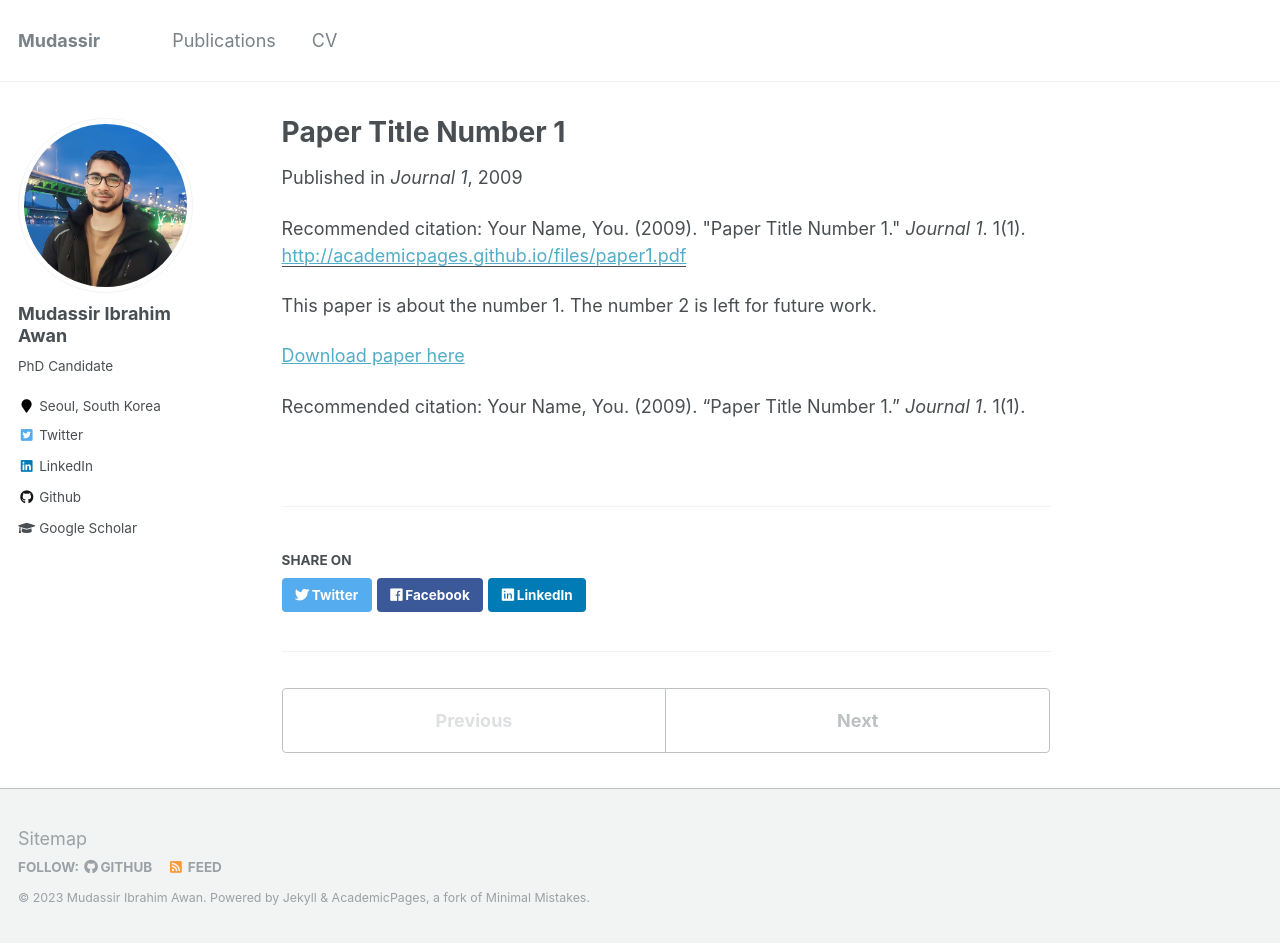
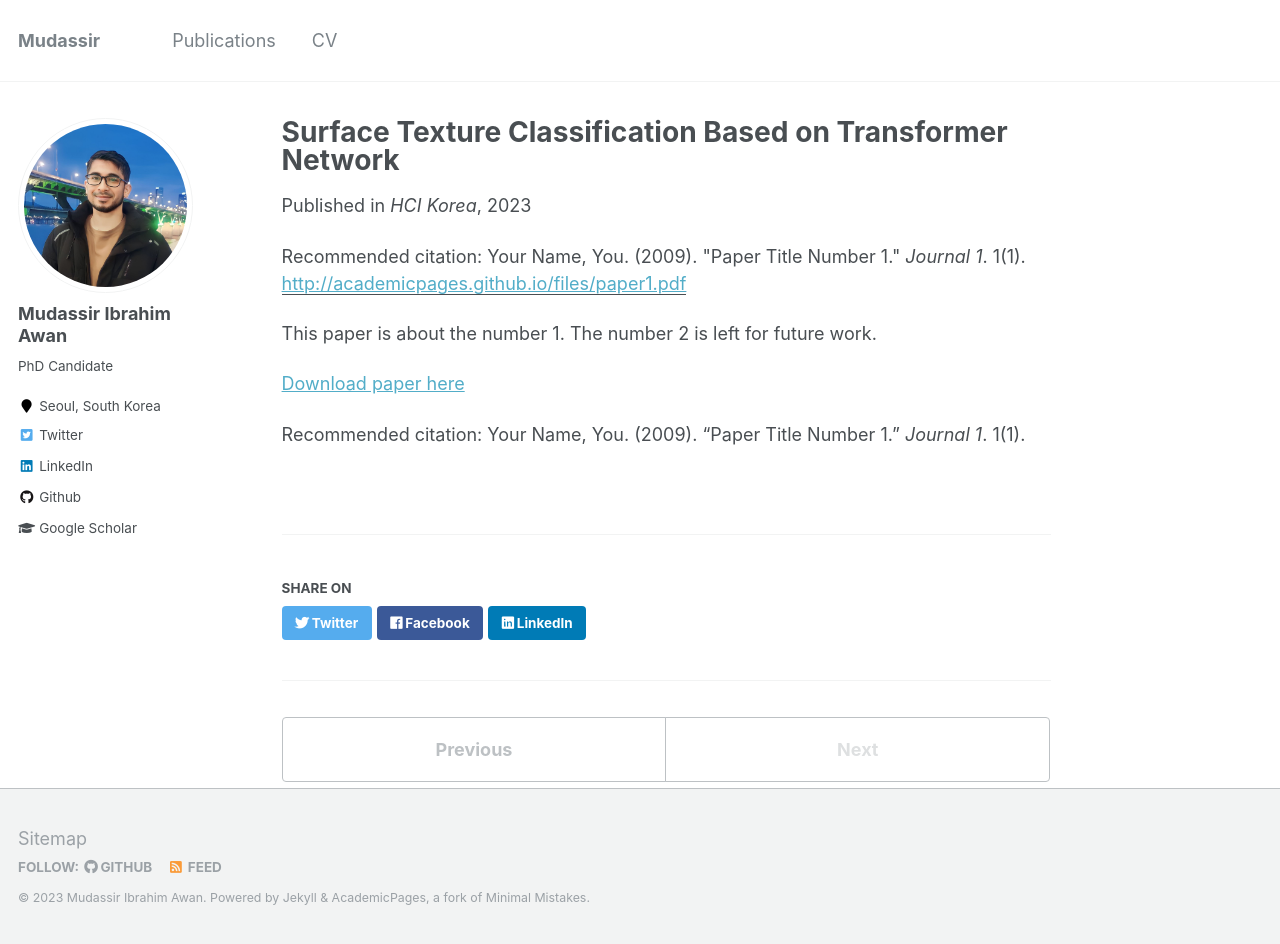
Before and after one commit to mudassir-awan/mudassir-awan.github.io, a Jekyll site: the page built from _publications/2009-10-01-paper-title-number-1.md, in a window 1280 px wide and 944 px high. Built offline with Jekyll 4.4.1, drawn with Linux system fonts in a browser that asks for light colours.

Commit message:
Update 2009-10-01-paper-title-number-1.md

```diff
--- a/_publications/2009-10-01-paper-title-number-1.md
+++ b/_publications/2009-10-01-paper-title-number-1.md
@@ -1,10 +1,10 @@
 ---
-title: "Paper Title Number 1"
+title: "Surface Texture Classification Based on Transformer Network"
 collection: publications
 permalink: /publication/2009-10-01-paper-title-number-1
 excerpt: 'This paper is about the number 1. The number 2 is left for future work.'
-date: 2009-10-01
-venue: 'Journal 1'
+date: 2023-02-01
+venue: 'HCI Korea'
 paperurl: 'http://academicpages.github.io/files/paper1.pdf'
 citation: 'Your Name, You. (2009). &quot;Paper Title Number 1.&quot; <i>Journal 1</i>. 1(1).'
 ---
```
